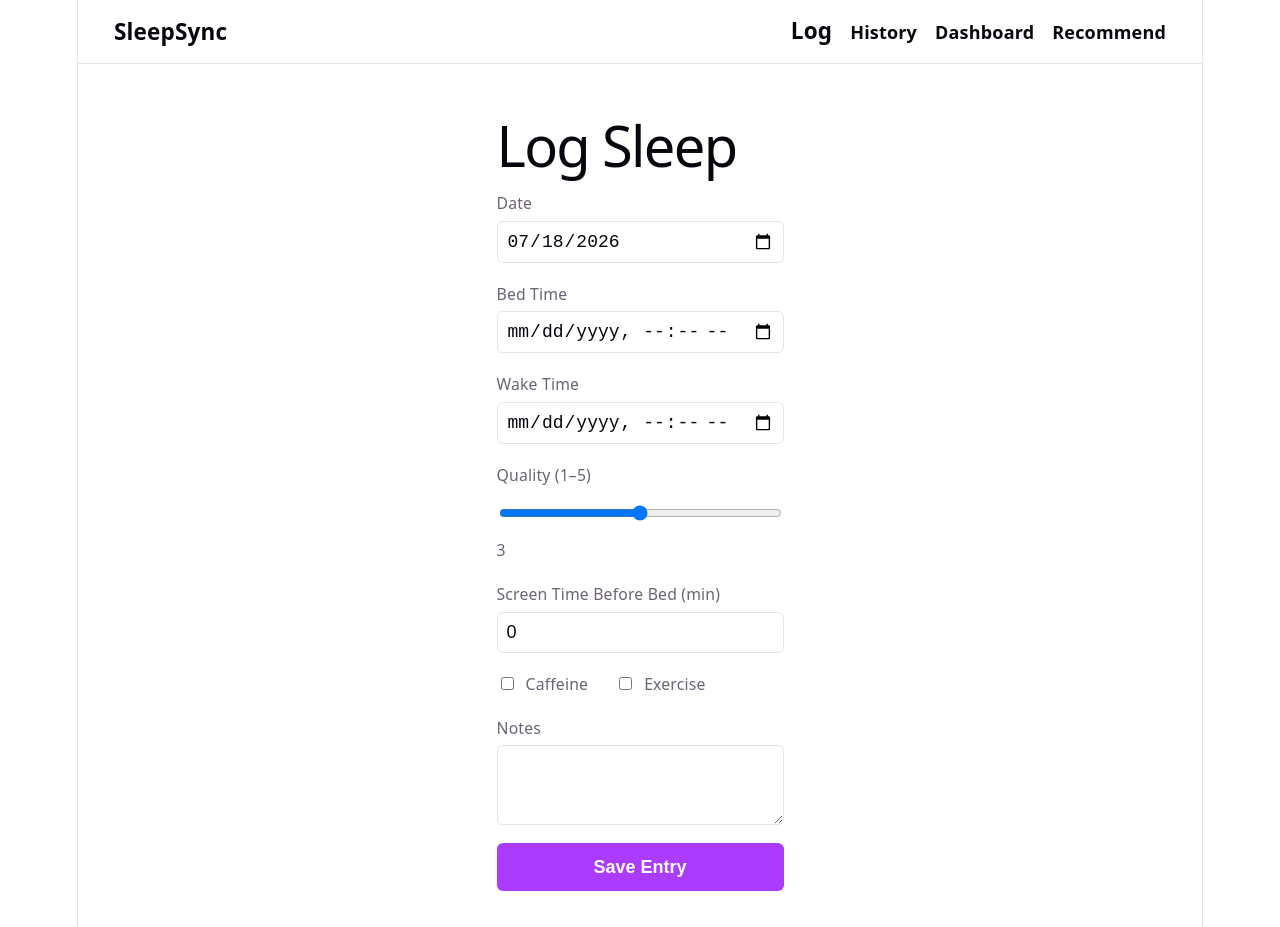
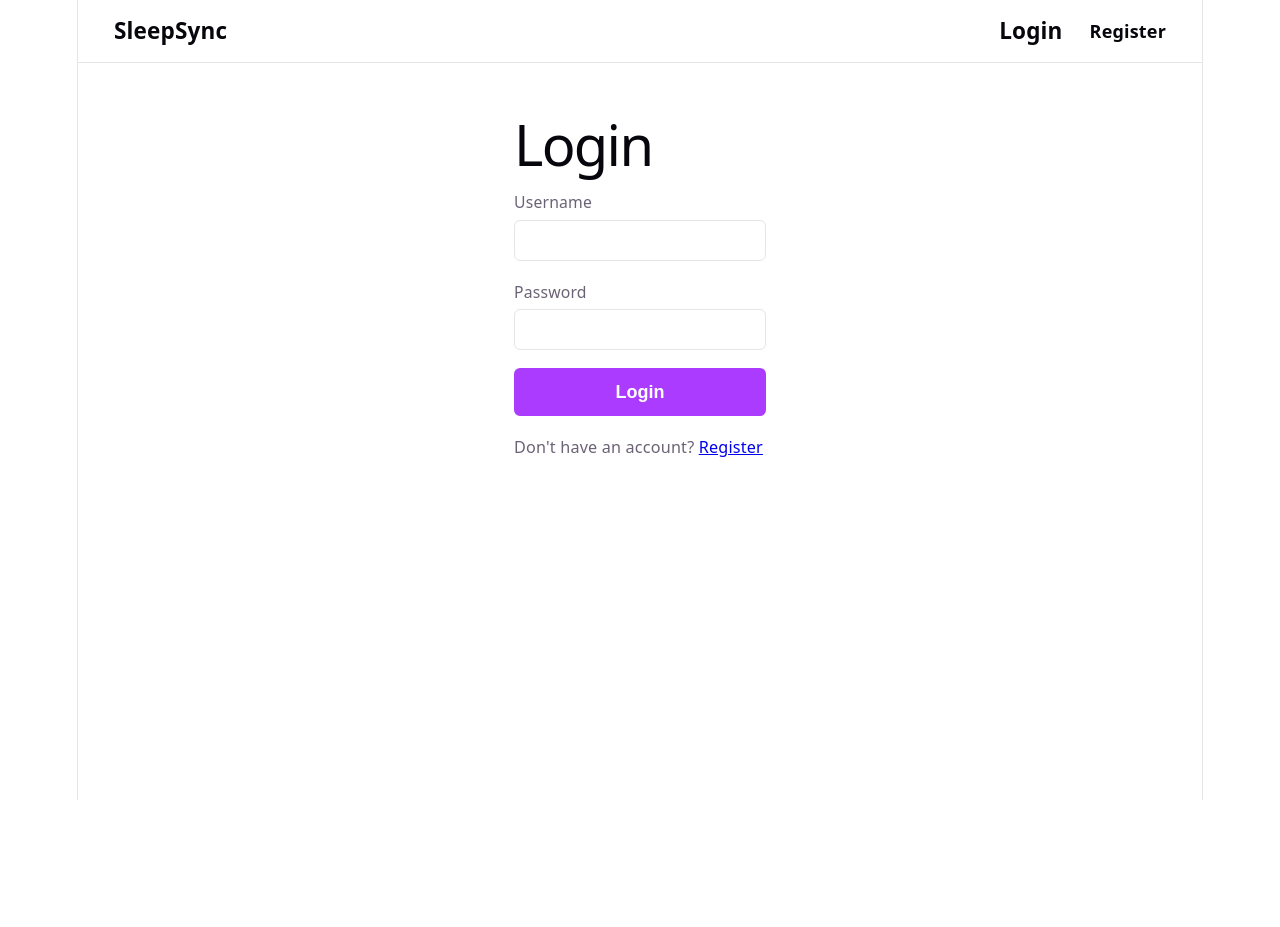
Before and after one commit to dennisjoseph2025/SayOne-Task, a React app in the folder frontend/: page /log in a window 1280 px wide. After the commit the page ends 800 px from the top, so only its background shows below. Built offline with nearby package versions, Linux system fonts and the light colour scheme; the HTML template or start-up script is replaced by a standard one.

Commit message:
feat: add user authentication (login/register)

```diff
--- a/frontend/src/App.css
+++ b/frontend/src/App.css
@@ -16,6 +16,33 @@
 .navbar a:first-child {
   font-size: 1.25rem;
   margin-left: 0;
+}
+
+.nav-links {
+  display: flex;
+  align-items: center;
+  gap: 0.5rem;
+}
+
+.nav-user {
+  font-size: 0.85rem;
+  color: var(--text);
+  padding: 0 0.5rem;
+}
+
+.nav-logout {
+  padding: 0.35rem 0.75rem;
+  font-size: 0.8rem;
+  background: none;
+  border: 1px solid var(--border);
+  border-radius: 4px;
+  color: var(--text);
+  cursor: pointer;
+}
+
+.nav-logout:hover {
+  color: #c00;
+  border-color: #c00;
 }
 
 .page {
--- a/frontend/src/App.jsx
+++ b/frontend/src/App.jsx
@@ -1,29 +1,65 @@
 import { BrowserRouter, Routes, Route, Link } from "react-router-dom";
+import { AuthProvider, useAuth } from "./AuthContext";
 import SleepLogForm from "./pages/SleepLogForm";
 import SleepHistory from "./pages/SleepHistory";
 import Dashboard from "./pages/Dashboard";
 import Recommendations from "./pages/Recommendations";
+import Login from "./pages/Login";
+import Register from "./pages/Register";
 import "./App.css";
+
+function NavBar() {
+  const { user, logout } = useAuth();
+
+  return (
+    <nav className="navbar">
+      <Link to="/">SleepSync</Link>
+      <div className="nav-links">
+        {user ? (
+          <>
+            <Link to="/log">Log</Link>
+            <Link to="/history">History</Link>
+            <Link to="/dashboard">Dashboard</Link>
+            <Link to="/recommend">Recommend</Link>
+            <span className="nav-user">{user.username}</span>
+            <button className="nav-logout" onClick={logout}>Logout</button>
+          </>
+        ) : (
+          <>
+            <Link to="/login">Login</Link>
+            <Link to="/register">Register</Link>
+          </>
+        )}
+      </div>
+    </nav>
+  );
+}
+
+function AppRoutes() {
+  const { user, loading } = useAuth();
+
+  if (loading) return <p className="page">Loading...</p>;
+
+  return (
+    <Routes>
+      <Route path="/" element={<div className="page"><h1>SleepSync</h1><p>Track your sleep, improve your life.</p></div>} />
+      <Route path="/login" element={<Login />} />
+      <Route path="/register" element={<Register />} />
+      <Route path="/log" element={user ? <SleepLogForm /> : <Login />} />
+      <Route path="/history" element={user ? <SleepHistory /> : <Login />} />
+      <Route path="/dashboard" element={user ? <Dashboard /> : <Login />} />
+      <Route path="/recommend" element={user ? <Recommendations /> : <Login />} />
+    </Routes>
+  );
+}
 
 function App() {
   return (
     <BrowserRouter>
-      <nav className="navbar">
-        <Link to="/">SleepSync</Link>
-        <div>
-          <Link to="/log">Log</Link>
-          <Link to="/history">History</Link>
-          <Link to="/dashboard">Dashboard</Link>
-          <Link to="/recommend">Recommend</Link>
-        </div>
-      </nav>
-      <Routes>
-        <Route path="/" element={<div className="page"><h1>SleepSync</h1><p>Track your sleep, improve your life.</p></div>} />
-        <Route path="/log" element={<SleepLogForm />} />
-        <Route path="/history" element={<SleepHistory />} />
-        <Route path="/dashboard" element={<Dashboard />} />
-        <Route path="/recommend" element={<Recommendations />} />
-      </Routes>
+      <AuthProvider>
+        <NavBar />
+        <AppRoutes />
+      </AuthProvider>
     </BrowserRouter>
   );
 }
--- /dev/null
+++ b/frontend/src/AuthContext.jsx
@@ -0,0 +1,52 @@
+import { createContext, useContext, useState, useEffect } from "react";
+import api from "./api";
+
+const AuthContext = createContext(null);
+
+export function AuthProvider({ children }) {
+  const [user, setUser] = useState(null);
+  const [loading, setLoading] = useState(true);
+
+  useEffect(() => {
+    const token = localStorage.getItem("token");
+    const username = localStorage.getItem("username");
+    if (token && username) {
+      setUser({ token, username });
+    }
+    setLoading(false);
+  }, []);
+
+  const login = async (username, password) => {
+    const res = await api.post("/auth/login/", { username, password });
+    const { token } = res.data;
+    localStorage.setItem("token", token);
+    localStorage.setItem("username", username);
+    setUser({ token, username });
+    return res.data;
+  };
+
+  const register = async (username, password) => {
+    const res = await api.post("/auth/register/", { username, password });
+    const { token } = res.data;
+    localStorage.setItem("token", token);
+    localStorage.setItem("username", username);
+    setUser({ token, username });
+    return res.data;
+  };
+
+  const logout = () => {
+    localStorage.removeItem("token");
+    localStorage.removeItem("username");
+    setUser(null);
+  };
+
+  return (
+    <AuthContext.Provider value={{ user, login, register, logout, loading }}>
+      {children}
+    </AuthContext.Provider>
+  );
+}
+
+export function useAuth() {
+  return useContext(AuthContext);
+}
--- /dev/null
+++ b/frontend/src/pages/Login.jsx
@@ -0,0 +1,50 @@
+import { useState } from "react";
+import { useNavigate, Link } from "react-router-dom";
+import { useAuth } from "../AuthContext";
+
+export default function Login() {
+  const { login } = useAuth();
+  const navigate = useNavigate();
+  const [username, setUsername] = useState("");
+  const [password, setPassword] = useState("");
+  const [error, setError] = useState(null);
+  const [loading, setLoading] = useState(false);
+
+  const handleSubmit = async (e) => {
+    e.preventDefault();
+    setError(null);
+    setLoading(true);
+    try {
+      await login(username, password);
+      navigate("/dashboard");
+    } catch (err) {
+      const msg = err.response?.data?.detail || err.response?.data?.non_field_errors;
+      setError(Array.isArray(msg) ? msg[0] : msg || "Login failed.");
+    } finally {
+      setLoading(false);
+    }
+  };
+
+  return (
+    <div className="page">
+      <h1>Login</h1>
+      {error && <div className="alert">{error}</div>}
+      <form onSubmit={handleSubmit} className="form">
+        <label>
+          Username
+          <input type="text" value={username} onChange={(e) => setUsername(e.target.value)} required />
+        </label>
+        <label>
+          Password
+          <input type="password" value={password} onChange={(e) => setPassword(e.target.value)} required />
+        </label>
+        <button type="submit" disabled={loading}>
+          {loading ? "Logging in..." : "Login"}
+        </button>
+      </form>
+      <p style={{ marginTop: "1rem", fontSize: "0.9rem" }}>
+        Don't have an account? <Link to="/register">Register</Link>
+      </p>
+    </div>
+  );
+}
--- /dev/null
+++ b/frontend/src/pages/Register.jsx
@@ -0,0 +1,53 @@
+import { useState } from "react";
+import { useNavigate, Link } from "react-router-dom";
+import { useAuth } from "../AuthContext";
+
+export default function Register() {
+  const { register } = useAuth();
+  const navigate = useNavigate();
+  const [username, setUsername] = useState("");
+  const [password, setPassword] = useState("");
+  const [error, setError] = useState(null);
+  const [loading, setLoading] = useState(false);
+
+  const handleSubmit = async (e) => {
+    e.preventDefault();
+    setError(null);
+    setLoading(true);
+    try {
+      await register(username, password);
+      navigate("/dashboard");
+    } catch (err) {
+      const data = err.response?.data;
+      if (data?.username) setError(Array.isArray(data.username) ? data.username[0] : data.username);
+      else if (data?.password) setError(Array.isArray(data.password) ? data.password[0] : data.password);
+      else if (data?.detail) setError(data.detail);
+      else setError("Registration failed.");
+    } finally {
+      setLoading(false);
+    }
+  };
+
+  return (
+    <div className="page">
+      <h1>Register</h1>
+      {error && <div className="alert">{error}</div>}
+      <form onSubmit={handleSubmit} className="form">
+        <label>
+          Username
+          <input type="text" value={username} onChange={(e) => setUsername(e.target.value)} required />
+        </label>
+        <label>
+          Password
+          <input type="password" value={password} onChange={(e) => setPassword(e.target.value)} required />
+        </label>
+        <button type="submit" disabled={loading}>
+          {loading ? "Creating account..." : "Register"}
+        </button>
+      </form>
+      <p style={{ marginTop: "1rem", fontSize: "0.9rem" }}>
+        Already have an account? <Link to="/login">Login</Link>
+      </p>
+    </div>
+  );
+}
```
